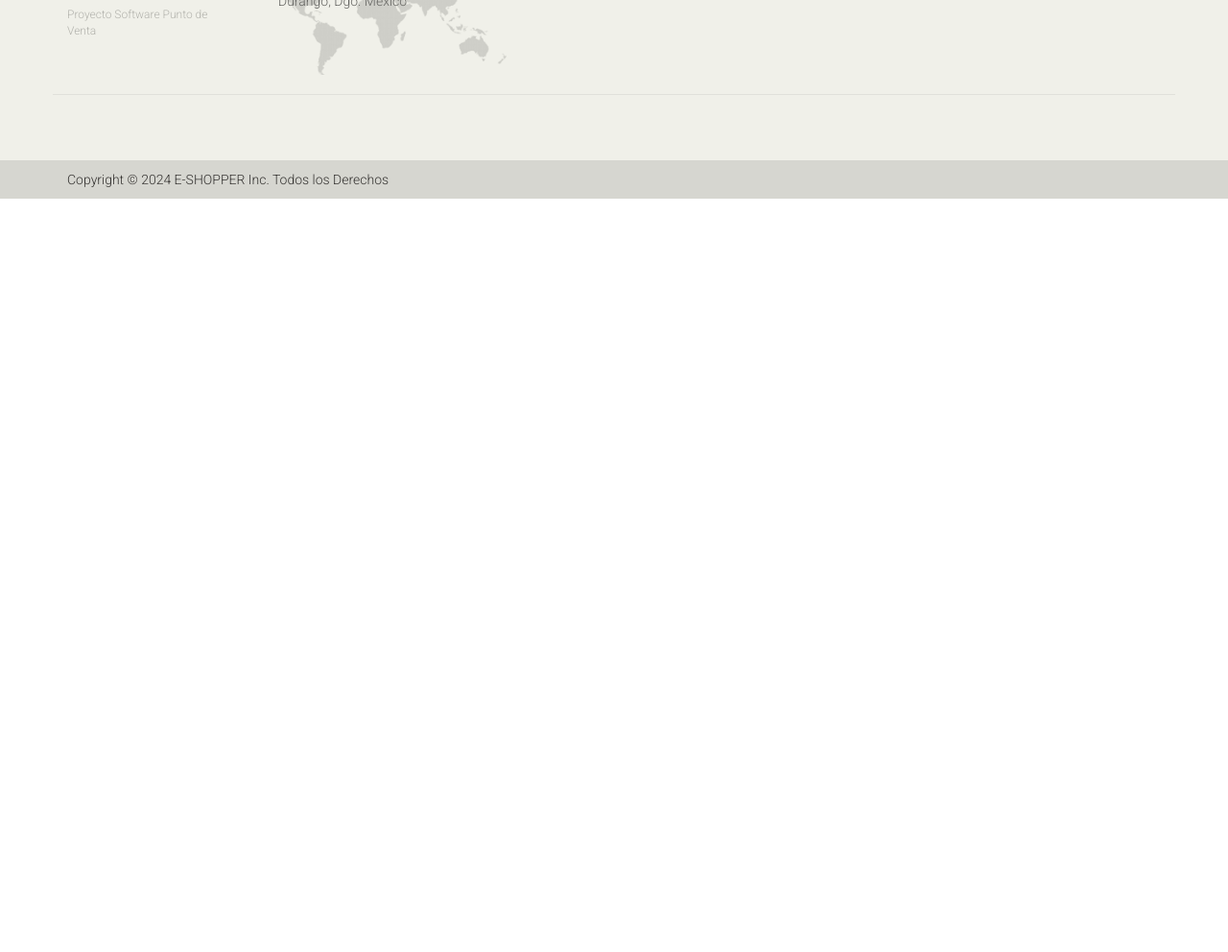
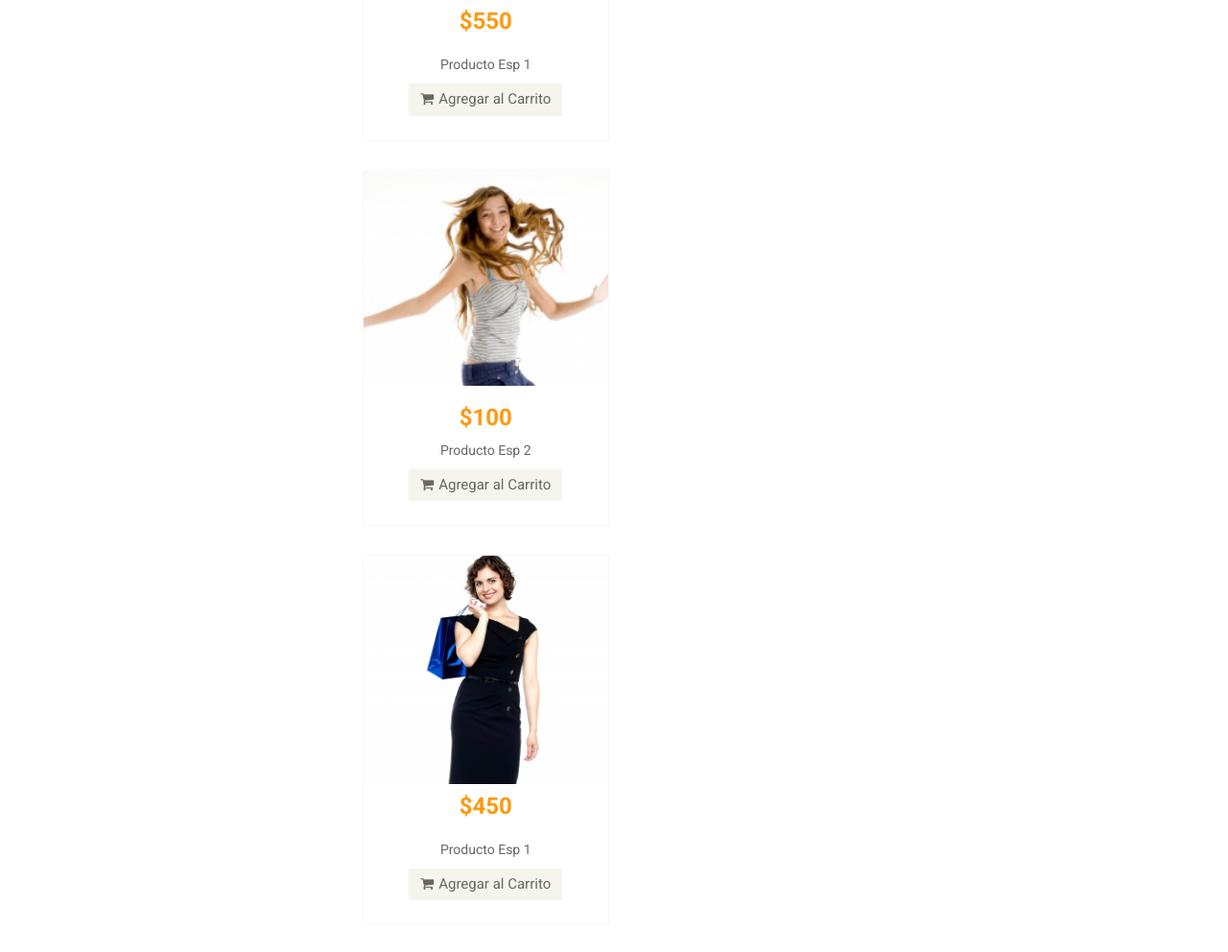
Before and after one commit to jaimemv23/Eshopper, a PHP site: page / in a window 1280 px wide. Shown: the part 1921-2913 px from the top of the page at 96% size. Before the commit the page ends 2128 px from the top, so only its background shows below. Run offline with PHP 8.4, Linux system fonts and the light colour scheme.

Commit message:
Add files via upload

```diff
--- a/index.php
+++ b/index.php
@@ -1,11 +1,17 @@
 <!DOCTYPE html>
 <?php
-  $BDProductos = array(
-    array(1, 2, 3, 4, 5),                                       //El ID
-    array("Blusa", "Lentes", "Playera", "Pantalón", "Vestido"), //La Descripción
-    array(100, 350, 200, 420, 250),                             //El Precio
-    array("Dama", "Caballero", "Caballero", "Dama", "Dama"));   //Categoría
-  $iProductos = 5; //Indica el No. de Productos
+   $BDProductos = array(0,"CERO",0,"");
+ $i=0; $iProductos=1;
+ $filas=file('archivo.txt');
+
+ foreach($filas as $value){
+    list($id, $producto, $precio, $categoria) = explode(",", $value);
+    array_push($BDProductos, $id);
+    array_push($BDProductos, $producto);
+    array_push($BDProductos, $precio);
+    array_push($BDProductos, $categoria);
+    $iProductos++;
+  }
 
   $BDAlmacen = array(
     array(1, 2, 3, 4, 5), //El IDProducto
@@ -72,8 +78,10 @@
 						</div>
 					</div>
 					<div class="col-sm-8">
+						Por:Jaime Eduardo Miranda Vázquez
 						<div class="shop-menu pull-right">
 							<ul class="nav navbar-nav">
+								<li><a href="agregarproductos.php" target="_blank"><i class="fa fa-plus"></i>Agregar</a></li>
 								<li><a href="checkout.php"><i class="fa fa-crosshairs"></i> Pagar</a></li>
 								<li><a href="cart.php"><i class="fa fa-shopping-cart"></i> Carrito</a></li>
 								<li><a href="login.php"><i class="fa fa-lock"></i> Login</a></li>
@@ -182,37 +190,40 @@
 					<div class="features_items"><!--features_items-->
 						<h2 class="title text-center">Catálogo de Productos</h2>
 						<?php
-                        for ($i=0; $i< $iProductos;$i++){
+						$n=4;
+                        for ($i=1; $i< $iProductos;$i++){
+
                         ?>
 						<div class="col-sm-4">
 							<div class="product-image-wrapper">
 								<div class="single-products">
 										<div class="productinfo text-center">
 											<?php
-											$img = $BDProductos[0][$i];
+											$img = $BDProductos[$n];
 											?>
-											<img src="images/home/<?php echo $img;?>.jpg" alt="" width="210" height="180"/>
-											<h2>$56</h2>
-											<?php echo "$ " . $BDProductos[2][$i]; ?>
+											<img src="images/home/<?php echo $img;?>.jpg" alt="" width="210" height="180" alt=""/>
 											<h2>
-											<p><?php echo $BDProductos[1][$i];?>
+											<?php echo $BDProductos[$n+2]; ?>
+											</h2>
+											<p><?php echo $BDProductos[$n+1];?>
 											</p>
 											<a href="#" class="btn btn-default add-to-cart"><i class="fa fa-shopping-cart"></i>Agregar al Carrito</a>
 										</div>
 										<div class="product-overlay">
 											<div class="overlay-content">
-												<h2><?php echo "$ " . $BDProductos[2][$i]; ?></h2>
-												<p><?php echo $BDProductos[1][$i]; ?></p>
+												<h2><?php echo $BDProductos[$n+1]; ?></h2>
+												<p><?php echo $BDProductos[$n+2]; ?></p>
 												<a href="#" class="btn btn-default add-to-cart"><i class="fa fa-shopping-cart"></i>Agregar al Carrito</a>
 											</div>
 										</div>
 								</div>
 							</div>
 						</div>
-						<?php } ?>
+						<?php
+						$n+=4;
+						 }
+						  ?>
 					</div><!--features_items-->
-
-
 
 					<div class="recommended_items"><!--recommended_items-->
 						<h2 class="title text-center">Productos Recomendados</h2>
@@ -224,8 +235,86 @@
 										<div class="product-image-wrapper">
 											<div class="single-products">
 												<div class="productinfo text-center">
-													<img src="images/home/recommend1.jpg" alt="" />
-													<h2>$50</h2>
+													<img src="images/home/7.jpg" alt="" />
+													<h2>$550</h2>
+													<p>Producto Esp 1</p>
+													<a href="#" class="btn btn-default add-to-cart"><i class="fa fa-shopping-cart"></i>Agregar al Carrito</a>
+
+												</div>
+
+											</div>
+										</div>
+									</div>
+								</div>
+
+							</div>
+							<div class="col-sm-4">
+										<div class="product-image-wrapper">
+											<div class="single-products">
+												<div class="productinfo text-center">
+													<img src="images/home/4.jpg" alt="" />
+													<h2>$100</h2>
+													<p>Producto Esp 2</p>
+													<a href="#" class="btn btn-default add-to-cart"><i class="fa fa-shopping-cart"></i>Agregar al Carrito</a>
+												</div>
+
+											</div>
+										</div>
+									</div>
+								</div>
+
+							</div>
+							<div id="recommended-item-carousel" class="carousel slide" data-ride="carousel">
+							<div class="carousel-inner">
+								<div class="item active">
+									<div class="col-sm-4">
+										<div class="product-image-wrapper">
+											<div class="single-products">
+												<div class="productinfo text-center">
+													<img src="images/home/5.jpg" alt="" />
+													<h2>$450</h2>
+													<p>Producto Esp 1</p>
+													<a href="#" class="btn btn-default add-to-cart"><i class="fa fa-shopping-cart"></i>Agregar al Carrito</a>
+
+												</div>
+
+											</div>
+										</div>
+									</div>
+								</div>
+
+							</div>
+							<div id="recommended-item-carousel" class="carousel slide" data-ride="carousel">
+							<div class="carousel-inner">
+								<div class="item active">
+									<div class="col-sm-4">
+										<div class="product-image-wrapper">
+											<div class="single-products">
+												<div class="productinfo text-center">
+													<img src="images/home/6.jpg" alt="" />
+													<h2>$300</h2>
+													<p>Producto Esp 1</p>
+													<a href="#" class="btn btn-default add-to-cart"><i class="fa fa-shopping-cart"></i>Agregar al Carrito</a>
+
+												</div>
+
+											</div>
+										</div>
+									</div>
+								</div>
+
+							</div>
+							<h2 class="title text-center">Categoría de Niños</h2>
+
+						<div id="recommended-item-carousel" class="carousel slide" data-ride="carousel">
+							<div class="carousel-inner">
+								<div class="item active">
+									<div class="col-sm-4">
+										<div class="product-image-wrapper">
+											<div class="single-products">
+												<div class="productinfo text-center">
+													<img src="images/home/8.jpg" alt="" />
+													<h2>$250</h2>
 													<p>Producto Esp 1</p>
 													<a href="#" class="btn btn-default add-to-cart"><i class="fa fa-shopping-cart"></i>Agregar al Carrito</a>
 												</div>
```
